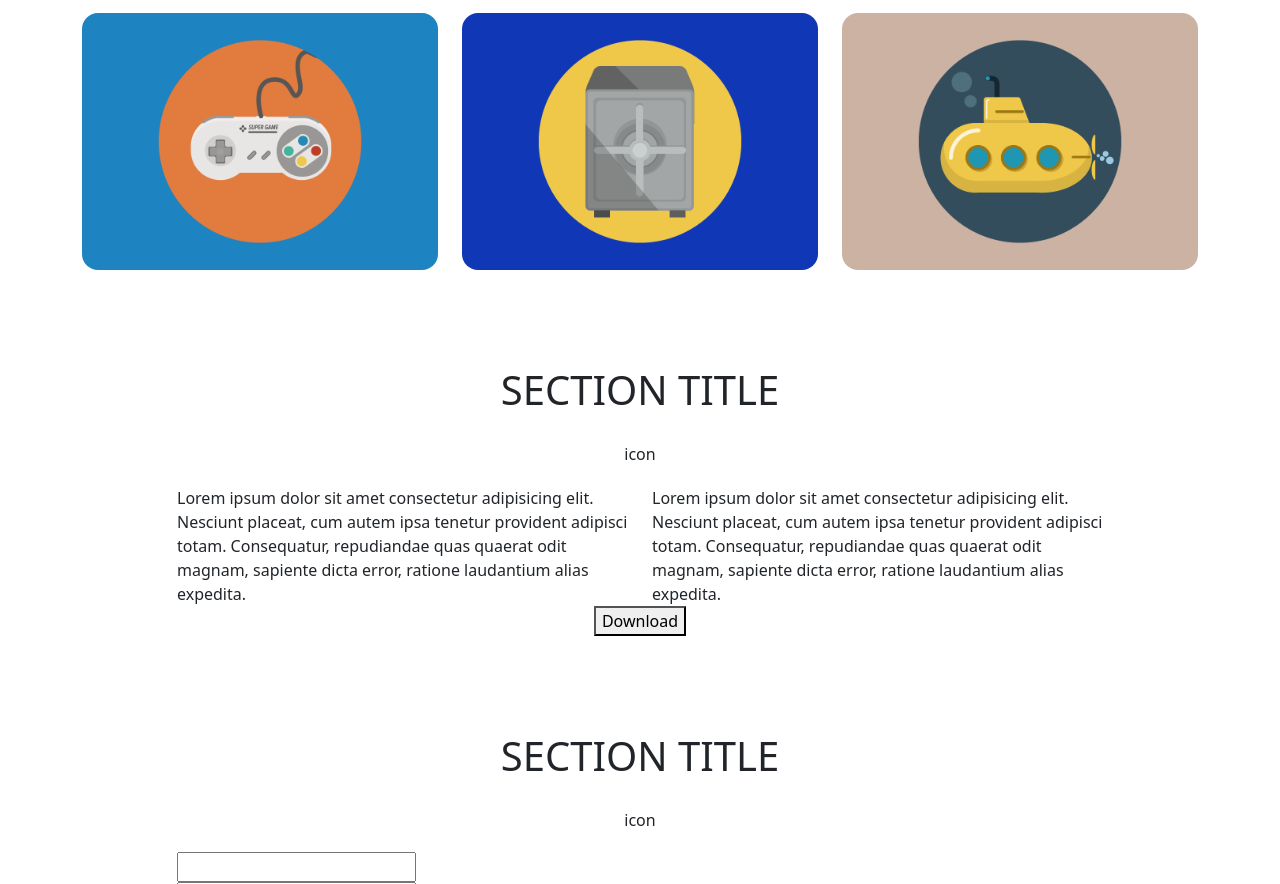
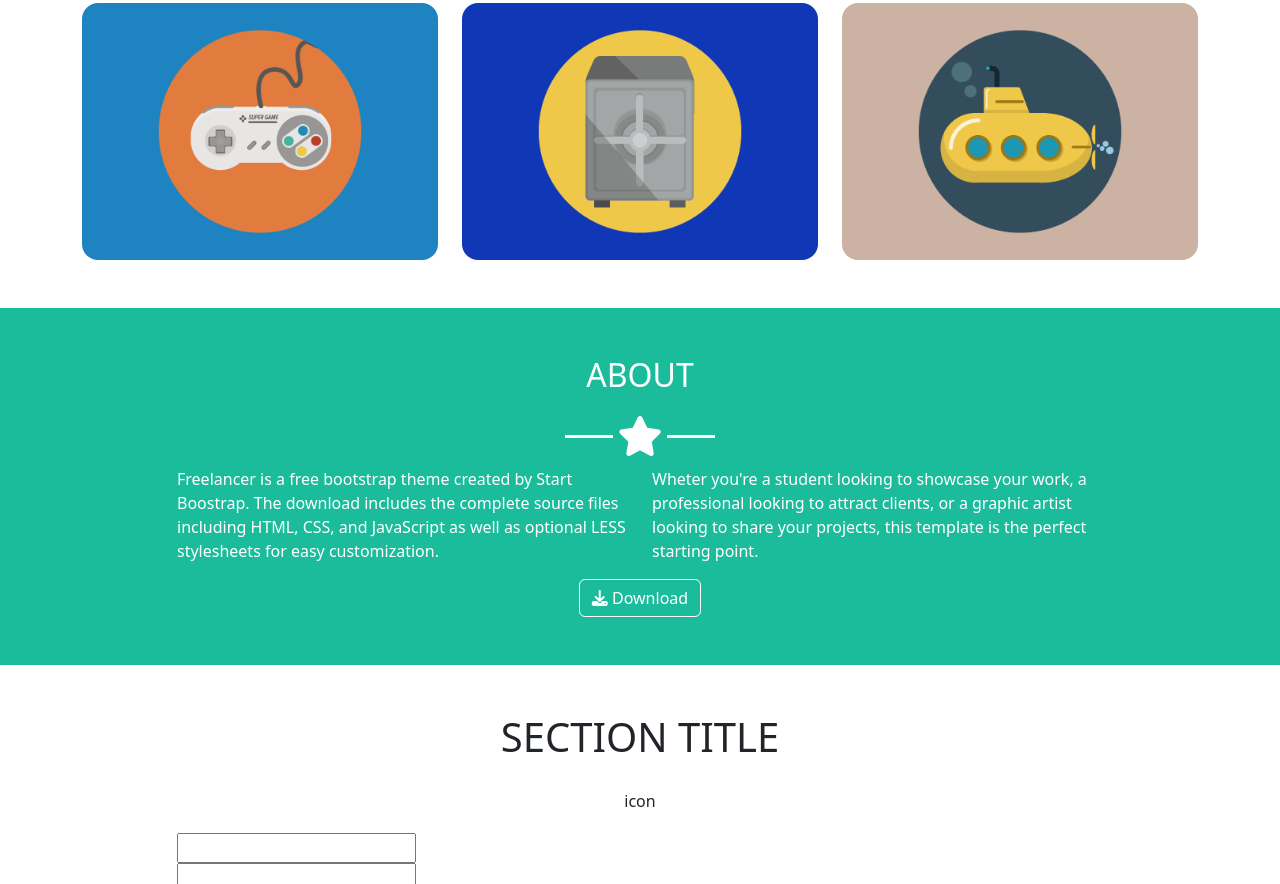
Before and after one commit to Gianmarco-Leone/html-css-bootstrap-freelancer, a plain HTML site: page index.html in a window 1280 px wide. Shown: the part 944-1828 px from the top of the page. Drawn offline with nearby package versions, Linux system fonts and the light colour scheme.

Commit message:
add about section

```diff
--- a/css/style.css
+++ b/css/style.css
@@ -94,21 +94,23 @@ MAIN
 }
 
 /* SECONDA SEZIONE - ABOUT */
-/* #about {
+#about {
     background-color: #1ABC9C;
-} */
+    color: #FFF;
+}
 
-/* #about .h2 {
-    debug
-    height: 40px;
-} */
+#about .box.box-icon .line {
+    width: 3rem;
+}
 
-/* #about .container .row .col {
-    debug
-    background-color: aqua;
-    height: 100px;
-    border: 1px solid lightblue;
-} */
+#about .col-auto .btn {
+    color: #FFF;
+    border-color: #FFF;
+}
+
+#about .col-auto .btn:hover {
+    background-color: transparent;
+}
 
 /* TERZA SEZIONE - CONTACT */
 /* #contact .container {
--- a/index.html
+++ b/index.html
@@ -72,9 +72,9 @@
             <div class="container">
                 <div class="row">
                     <div class="col-12 d-flex flex-column align-items-center text-center">
-                        <h1>
+                        <h2>
                             PORTFOLIO
-                        </h1>
+                        </h2>
                         <div class="box box-icon">
                             <span class="line"></span>
                             <span class="icon display-6">
@@ -127,29 +127,32 @@
                 <div class="row">
 
                     <div class="col-12 d-flex flex-column align-items-center text-center">
-                        <h1>
-                            SECTION TITLE
-                        </h1>
+                        <h2>
+                            ABOUT
+                        </h2>
                         <div class="box box-icon">
-                            icon
+                            <span class="line"></span>
+                            <span class="icon display-6">
+                                <i class="fa-solid fa-star"></i>
+                            </span>
+                            <span class="line"></span>
                         </div>
                     </div>
                 </div>
 
                 <div class="row justify-content-center">
-                    <div class="col-10 col-md-5">Lorem ipsum dolor sit amet consectetur adipisicing elit. Nesciunt
-                        placeat, cum
-                        autem ipsa tenetur provident adipisci totam. Consequatur, repudiandae quas quaerat odit magnam,
-                        sapiente dicta error, ratione laudantium alias expedita.</div>
-                    <div class="col-10 col-md-5">Lorem ipsum dolor sit amet   consectetur adipisicing elit. Nesciunt
-                        placeat, cum
-                        autem ipsa tenetur provident adipisci totam. Consequatur, repudiandae quas quaerat odit magnam,
-                        sapiente dicta error, ratione laudantium alias expedita.</div>
+                    <div class="col-10 col-md-5 pb-3">
+                        Freelancer is a free bootstrap theme created by Start Boostrap. The download includes the complete source files including HTML, CSS, and JavaScript as well as optional LESS stylesheets for easy customization.
+                    </div>
+                    <div class="col-10 col-md-5 pb-3">
+                       Wheter you're a student looking to showcase your work, a professional looking to attract clients, or a graphic artist looking to share your projects, this template is the perfect starting point.
+                    </div>
 
                     <div class="w-100"></div>
 
                     <div class="col-auto">
-                        <button type="button">
+                        <button type="button" class="btn btn-outline-primary">
+                            <i class="fa-solid fa-download"></i>
                             Download
                         </button>
                     </div>
```
